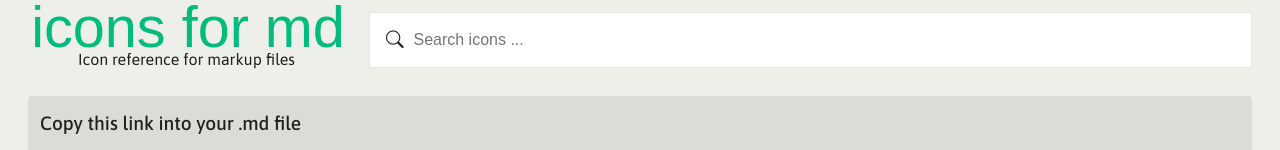
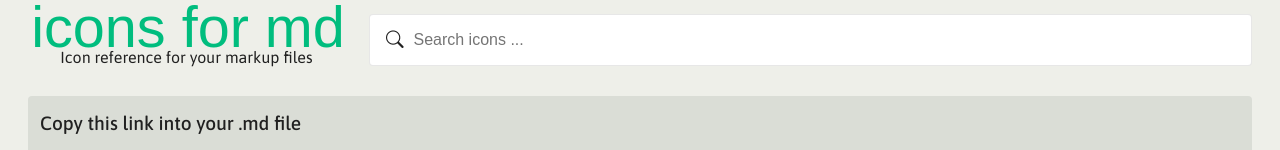
Before and after one commit to juronja/icons-for-md, a Vue app: page / in a window 1280 px wide. Shown: the top 150 px of the page. Built offline with nearby package versions, Linux system fonts and the light colour scheme; no server answers; a web font is replaced by a local one.

Commit message:
slogan text fix

```diff
--- a/src/App.vue
+++ b/src/App.vue
@@ -13,7 +13,7 @@ const store = useDefinitionsStore()
         icons for md
         <!-- <img alt="UTM Builder logo" src="@/assets/logo.svg" width="200" height="35" /> -->
       </div>
-      <h1>Icon reference for markup files</h1>
+      <h1>Icon reference for your markup files</h1>
     </div>
     <div class="search-box">
       <i class="bi bi-search"></i>
@@ -48,7 +48,7 @@ const store = useDefinitionsStore()
   display: flex;
   padding: 0.5rem 1rem;
   gap: 0.5rem;
-  height: 3.5rem;
+  height: 3.25rem;
   width: 100%;
   background-color: var(--color-input-background);
   border: 1px solid var(--color-border);
@@ -94,7 +94,7 @@ const store = useDefinitionsStore()
   color: var(--color-primary);
   font-family: "Micro 5", sans-serif;
   font-size: 3.6rem;
-  line-height: 2.5rem;
+  line-height: 2.25rem;
   padding-left: 0.2rem;
   white-space: nowrap;
 }
```
